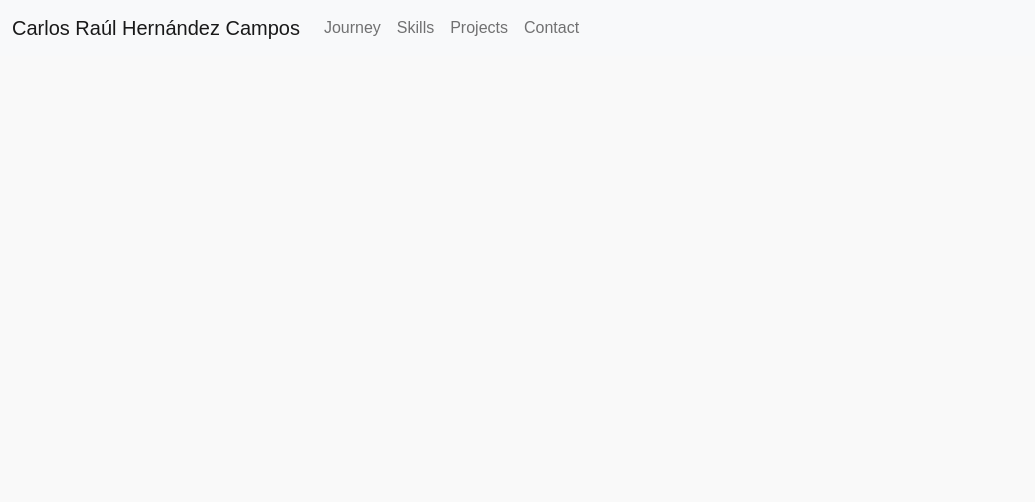
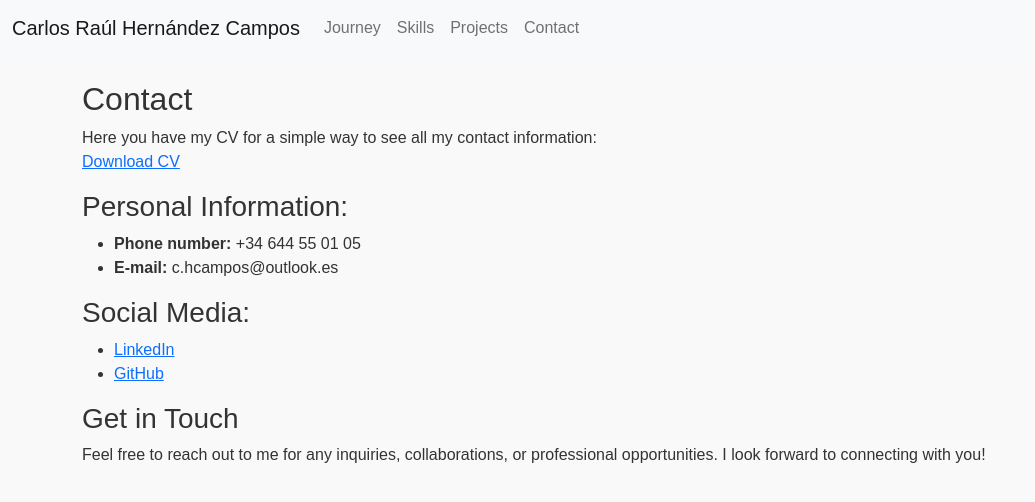
Before and after one commit to CarlosHernandezCR/CarlosHernandezCR.github.io, a Jekyll site: the page built from _pages/contact.md, in a window 1280 px wide. Shown: the top 502 px of the page, without its empty margins (0-1035 px from the left). Built offline with Jekyll 4.4.1, drawn with Linux system fonts in a browser that asks for light colours.

Commit message:
Update contact.md

```diff
--- a/_pages/contact.md
+++ b/_pages/contact.md
@@ -3,3 +3,19 @@ title: Contact
 permalink: /contact/
 layout: default
 ---
+
+## Contact
+
+Here you have my CV for a simple way to see all my contact information:
+[Download CV](files/CV_CarlosHernandez.pdf)
+
+### Personal Information:
+- **Phone number:** +34 644 55 01 05
+- **E-mail:** c.hcampos@outlook.es
+
+### Social Media:
+- [LinkedIn](www.linkedin.com/in/carlos-raul-hernandez-campos-761560295)
+- [GitHub](https://github.com/CarlosHernandezCR)
+
+### Get in Touch
+Feel free to reach out to me for any inquiries, collaborations, or professional opportunities. I look forward to connecting with you!
```
